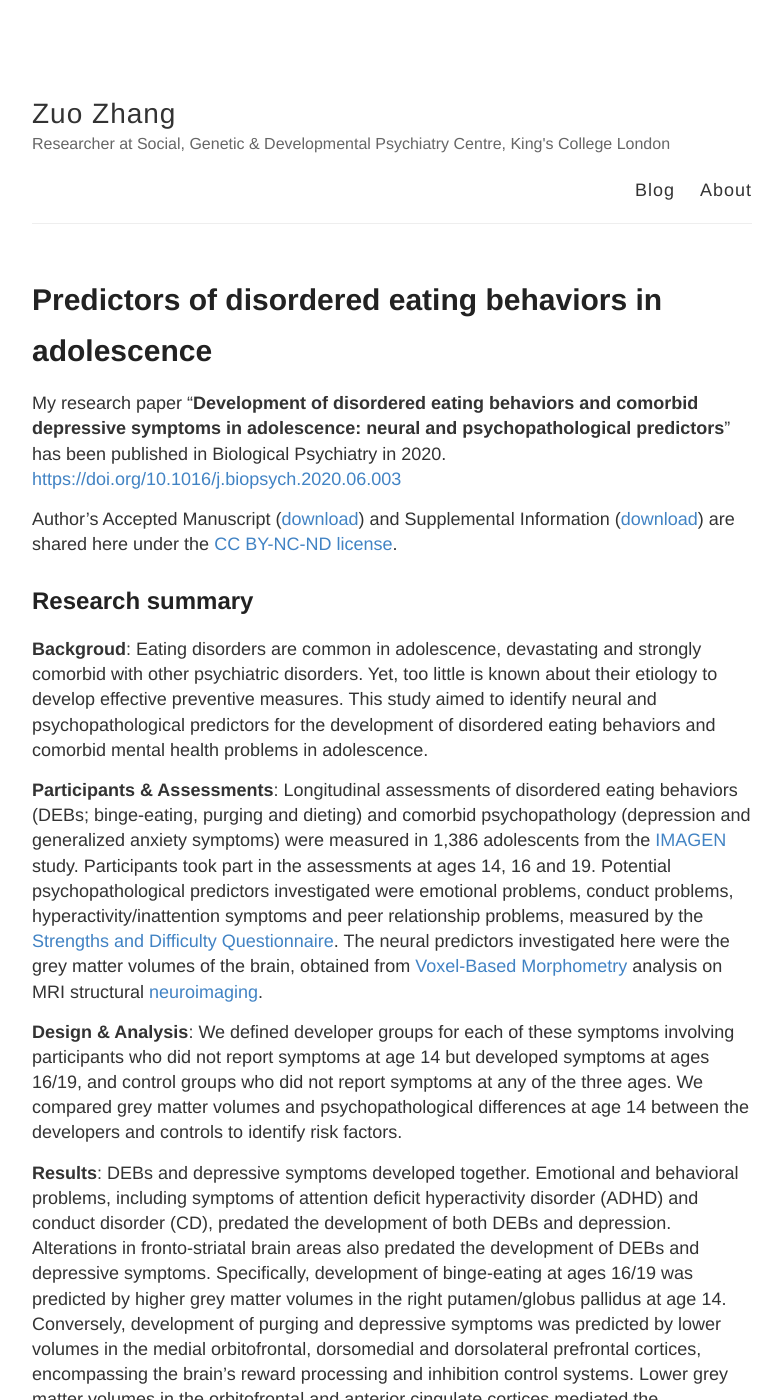
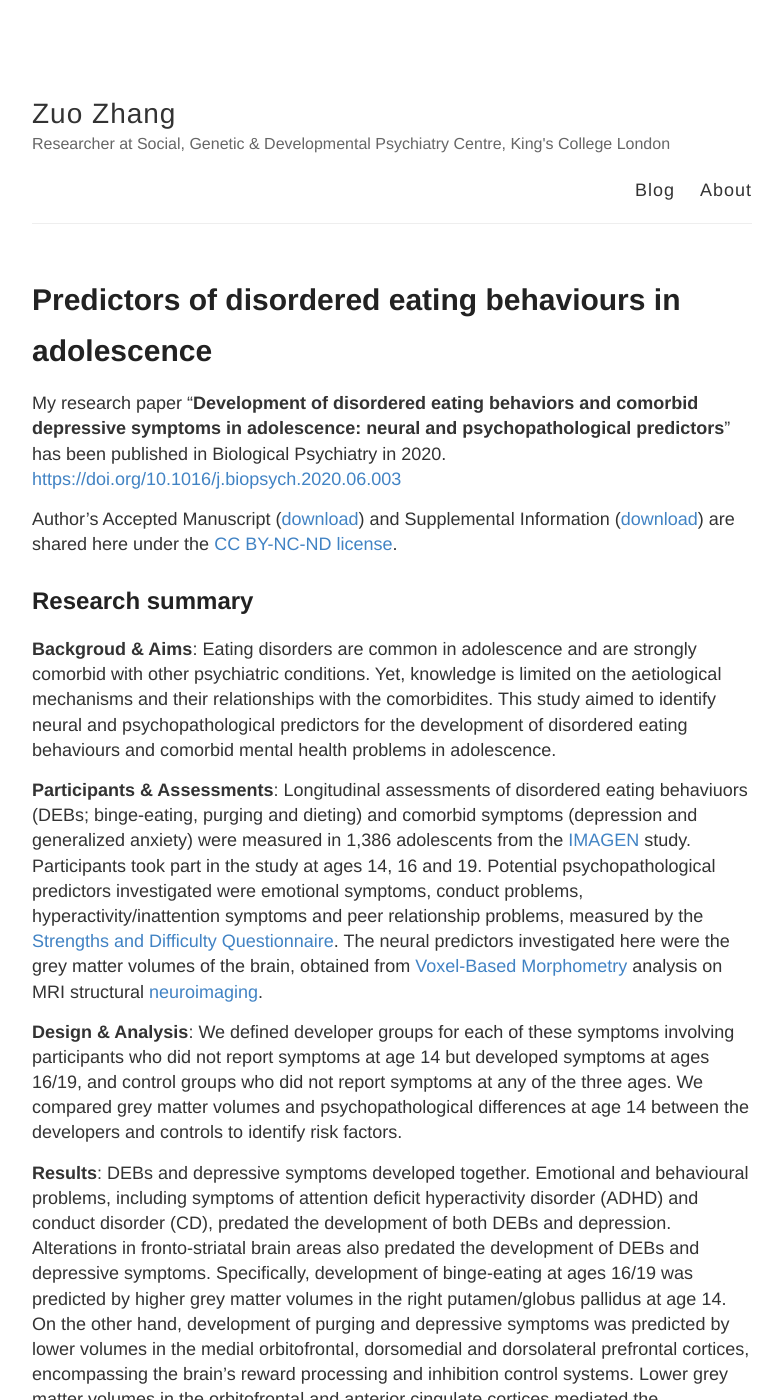
Before and after one commit to crickfan/crickfan.github.io, a Jekyll site: the page built from _posts/2020-9-19-BPS2020-paper.md, in a window 1280 px wide and 1400 px high. Shown: the whole window, without its empty margins (248-1030 px from the left). Built offline with Jekyll 4.4.1, drawn with Linux system fonts in a browser that asks for light colours; some of the changed text lies outside the part shown.

Commit message:
Update 2020-9-19-BPS2020-paper.md

```diff
--- a/_posts/2020-9-19-BPS2020-paper.md
+++ b/_posts/2020-9-19-BPS2020-paper.md
@@ -1,6 +1,6 @@
 ---
 layout: post
-title: Predictors of disordered eating behaviors in adolescence
+title: Predictors of disordered eating behaviours in adolescence
 published: true
 ---
 
@@ -12,13 +12,13 @@ Author's Accepted Manuscript
 
 ## Research summary
 
-**Backgroud**: Eating disorders are common in adolescence, devastating and strongly comorbid with other psychiatric disorders. Yet, too little is known about their etiology to develop effective preventive measures. This study aimed to identify neural and psychopathological predictors for the development of disordered eating behaviors and comorbid mental health problems in adolescence.
+**Backgroud & Aims**: Eating disorders are common in adolescence and are strongly comorbid with other psychiatric conditions. Yet, knowledge is limited on the aetiological mechanisms and their relationships with the comorbidites. This study aimed to identify neural and psychopathological predictors for the development of disordered eating behaviours and comorbid mental health problems in adolescence.
 
-**Participants & Assessments**: Longitudinal assessments of disordered eating behaviors (DEBs; binge-eating, purging and dieting) and comorbid psychopathology (depression and generalized anxiety symptoms) were measured in 1,386 adolescents from the [IMAGEN](https://imagen-europe.com/) study. Participants took part in the assessments at ages 14, 16 and 19. Potential psychopathological predictors investigated were emotional problems, conduct problems, hyperactivity/inattention symptoms and peer relationship problems, measured by the [Strengths and Difficulty Questionnaire](https://sdqinfo.org/). The neural predictors investigated here were the grey matter volumes of the brain, obtained from [Voxel-Based Morphometry](https://doi.org/10.1016/B978-008045046-9.00306-5) analysis on MRI structural [neuroimaging](https://en.wikipedia.org/wiki/Neuroimaging).
+**Participants & Assessments**: Longitudinal assessments of disordered eating behaviuors (DEBs; binge-eating, purging and dieting) and comorbid symptoms (depression and generalized anxiety) were measured in 1,386 adolescents from the [IMAGEN](https://imagen-europe.com/) study. Participants took part in the study at ages 14, 16 and 19. Potential psychopathological predictors investigated were emotional symptoms, conduct problems, hyperactivity/inattention symptoms and peer relationship problems, measured by the [Strengths and Difficulty Questionnaire](https://sdqinfo.org/). The neural predictors investigated here were the grey matter volumes of the brain, obtained from [Voxel-Based Morphometry](https://doi.org/10.1016/B978-008045046-9.00306-5) analysis on MRI structural [neuroimaging](https://en.wikipedia.org/wiki/Neuroimaging).
 
 **Design & Analysis**: We defined developer groups for each of these symptoms involving participants who did not report symptoms at age 14 but developed symptoms at ages 16/19, and control groups who did not report symptoms at any of the three ages. We compared grey matter volumes and psychopathological differences at age 14 between the developers and controls to identify risk factors.
 
-**Results**: DEBs and depressive symptoms developed together. Emotional and behavioral problems, including symptoms of attention deficit hyperactivity disorder (ADHD) and conduct disorder (CD), predated the development of both DEBs and depression. Alterations in fronto-striatal brain areas also predated the development of DEBs and depressive symptoms. Specifically, development of binge-eating at ages 16/19 was predicted by higher grey matter volumes in the right putamen/globus pallidus at age 14. Conversely, development of purging and depressive symptoms was predicted by lower volumes in the medial orbitofrontal, dorsomedial and dorsolateral prefrontal cortices, encompassing the brain’s reward processing and inhibition control systems. Lower grey matter volumes in the orbitofrontal and anterior cingulate cortices mediated the relationship between ADHD and CD symptoms and future purging and depressive symptoms.
+**Results**: DEBs and depressive symptoms developed together. Emotional and behavioural problems, including symptoms of attention deficit hyperactivity disorder (ADHD) and conduct disorder (CD), predated the development of both DEBs and depression. Alterations in fronto-striatal brain areas also predated the development of DEBs and depressive symptoms. Specifically, development of binge-eating at ages 16/19 was predicted by higher grey matter volumes in the right putamen/globus pallidus at age 14. On the other hand, development of purging and depressive symptoms was predicted by lower volumes in the medial orbitofrontal, dorsomedial and dorsolateral prefrontal cortices, encompassing the brain’s reward processing and inhibition control systems. Lower grey matter volumes in the orbitofrontal and anterior cingulate cortices mediated the relationship between ADHD and CD symptoms at age 14 and the development of purging and depressive symptoms at later ages.
 
 **Conclusion**: These findings suggest that alterations in frontal brain circuits are part of the shared etiology between eating disorders, ADHD, CD and depression and highlight the importance of a transdiagnostic approach to treating these conditions.
 
```
